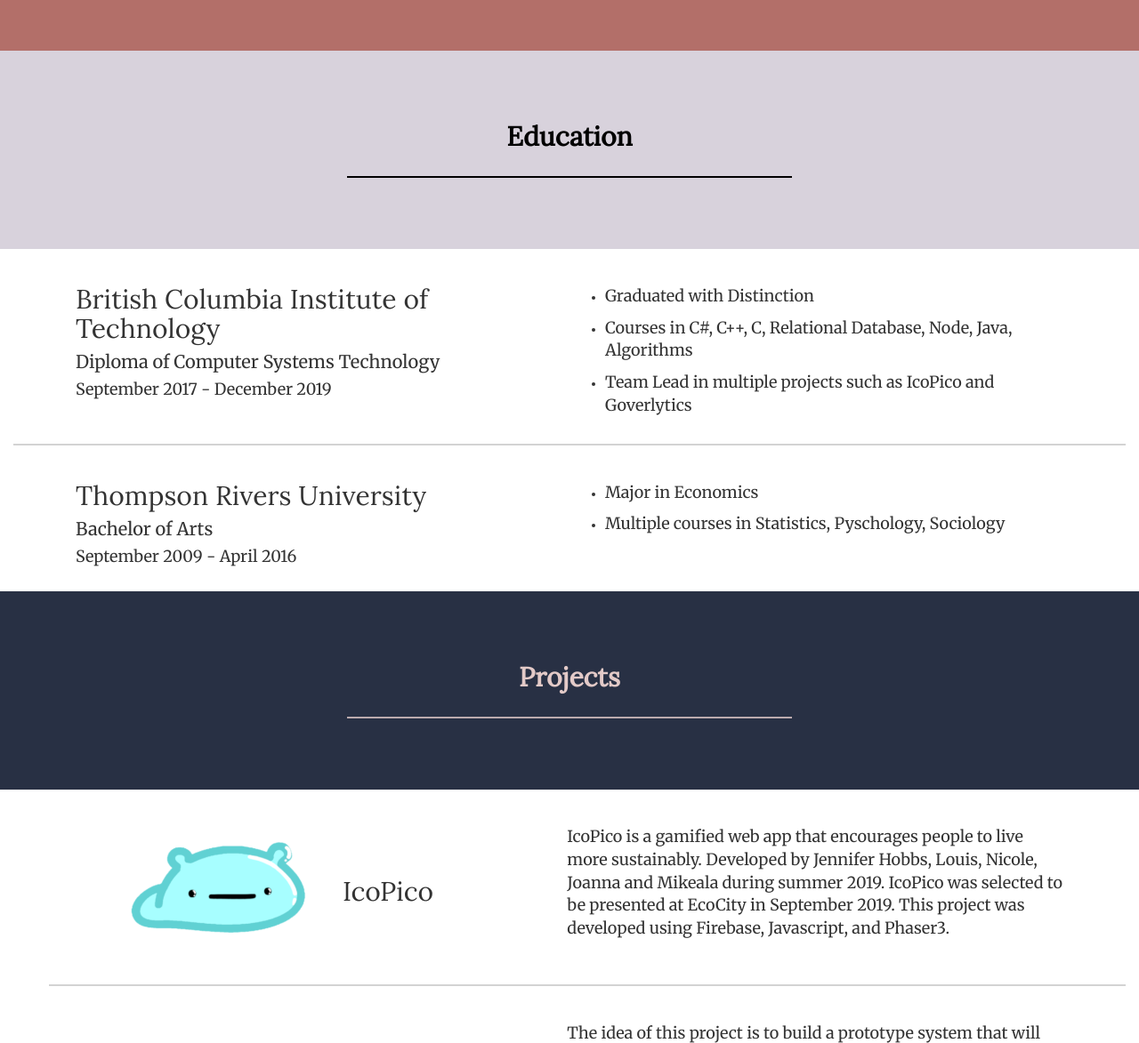
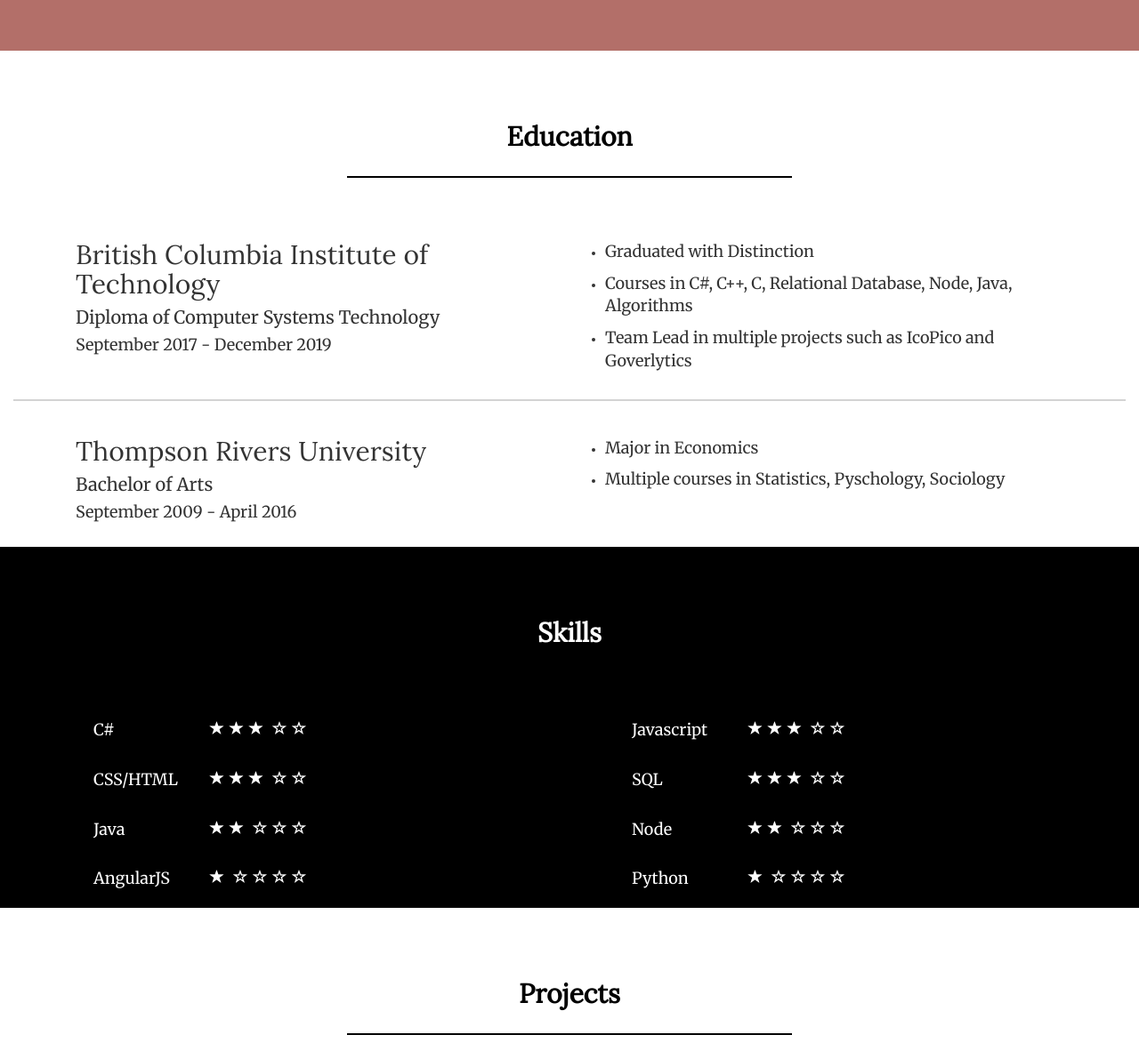
Before and after one commit to Jen-Hobbs/first-portfolio-website, a plain HTML site: page index.html in a window 1280 px wide. Shown: the part 632-1805 px from the top of the page at 89% size. Drawn offline with nearby package versions, Linux system fonts and the light colour scheme; some packages are replaced by stand-ins of ours.

Commit message:
changing color

```diff
--- a/CSS/stylesheet.css
+++ b/CSS/stylesheet.css
@@ -6,10 +6,10 @@ body{
     margin-top: 0px;
 }
 h2{
-    color: #E3CAC8;
+    color:black;
     text-align: center;
     padding-top: 80px;
-    padding-bottom: 80px;
+    padding-bottom: 30px;
     margin: 0px;
     font-family: 'Lora', serif;
     font-weight: bold;
@@ -69,29 +69,21 @@ p{
 .line{
     width: 500px;
     margin: auto;
-    border-bottom: 2px solid #BCABAE;
+    border-bottom: 2px solid black;
     height: 30px;
 
 }
-.education-nav{
-    background-color: #D8D2DC;
-    color: black;
-}
-.education-nav:hover{
-    opacity: .6;
-}
-.skills-nav{
-    background-color: #122C34;
-}
-.projects-nav{
-    background-color: #283044;
-}
+
 .contact-nav{
     background-color: #000000;
-
+    color: white;
+}
+h2.contact-nav{
+    color: white;
 }
 h2.contact-nav{
     padding-bottom: 30px;
+    color: white;
 }
 
 a:hover{
--- a/index.html
+++ b/index.html
@@ -18,12 +18,15 @@
 <body ng-app="templater">
 
   <div ng-include="'templates/About.htm'"></div>
-  <h2 class="education-nav">Education<div class="education-line"></div></h2>
+  <h2>Education<div class="line"></div></h2>
   <div ng-include="'templates/Education.htm'"></div>
-  <h2 class="projects-nav">Projects<div class="line"></div></h2>
+  <div class="contact-nav">
+  <h2 class="contact-nav">Skills<div class="line"></div></h2>
+  <div ng-include="'templates/Skills.htm'"></div>
+</div>
+  <h2>Projects<div class="line"></div></h2>
   <div ng-include="'templates/Projects.htm'"></div>
- <h2 class="skills-nav">Skills<div class="line"></div></h2>
-  <div ng-include="'templates/Skills.htm'"></div>
+
   <div class="contact-nav"><h2 class="contact-nav">Contact<div class="line"></div></h2></div>
 
       <div class="linkedin">
```
